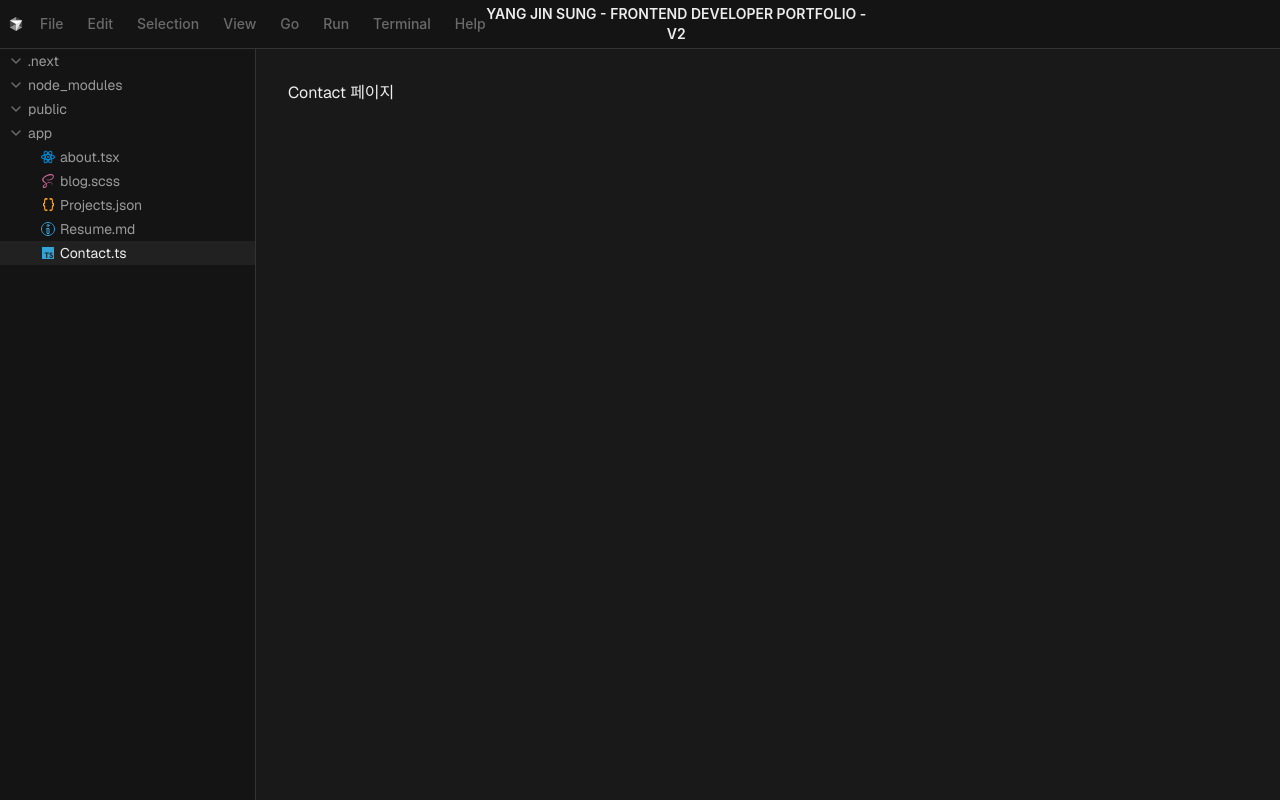
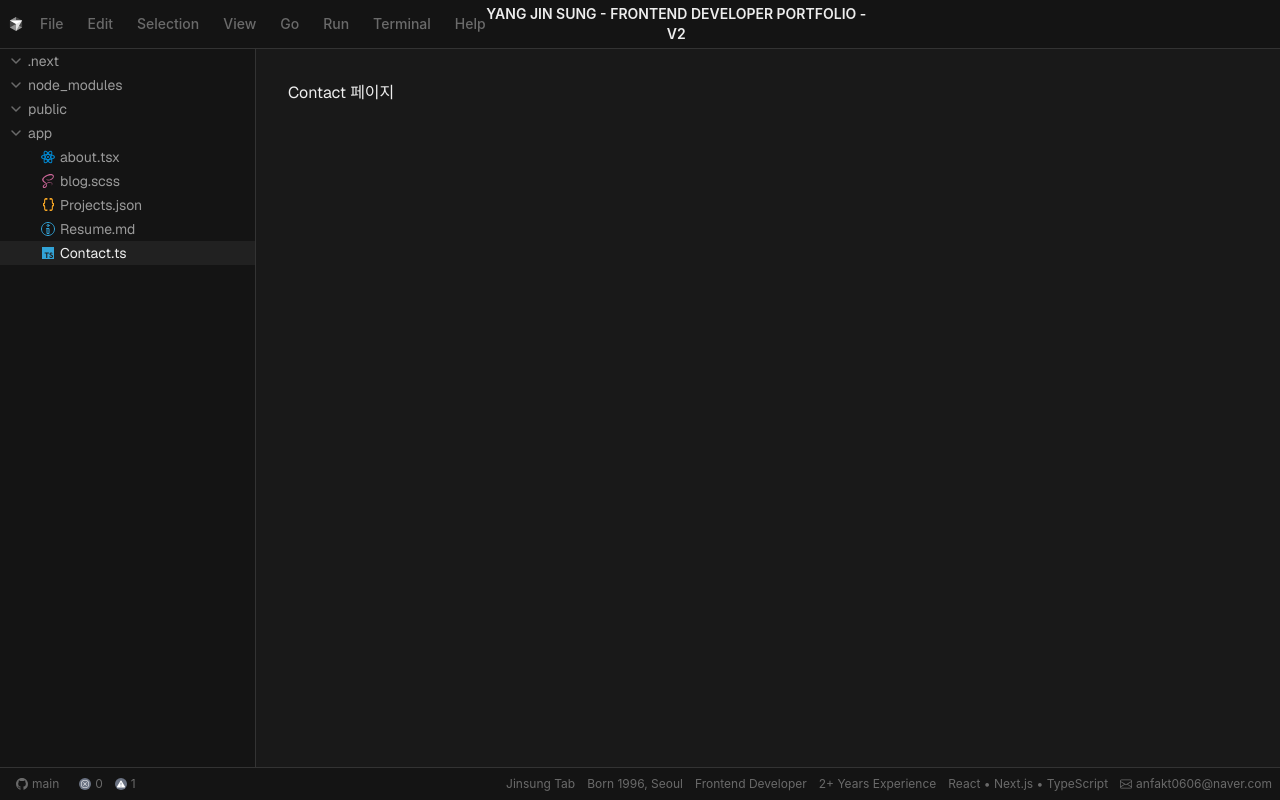
Before and after one commit to omokgosu/Portpolio_v2, a Next.js app: page /contact in a window 1280 px wide. Built offline with nearby package versions, Linux system fonts and the light colour scheme.

Commit message:
[ feat ] footer 퍼블리싱

```diff
--- a/src/app/layout.tsx
+++ b/src/app/layout.tsx
@@ -52,6 +52,7 @@ export const metadata: Metadata = {
 // components
 import Header from "@/components/Header";
 import SideNavigation from "@/components/SideNavigation";
+import Footer from "@/components/Footer";
 
 export default function RootLayout({
   children,
@@ -69,6 +70,7 @@ export default function RootLayout({
             <SideNavigation />
             <main className="flex-1 overflow-auto bg-main-bg">{children}</main>
           </div>
+          <Footer />
         </div>
       </body>
     </html>
--- /dev/null
+++ b/src/components/Footer.tsx
@@ -0,0 +1,70 @@
+export default function Footer() {
+  return (
+    <footer className="flex items-center justify-between py-1 px-2 bg-header-bg border-t border-border text-muted font-ui text-xs">
+      {/* Left Section */}
+      <div className="flex items-center gap-3">
+        {/* Git Branch */}
+        <a
+          href="https://github.com/omokgosu"
+          target="_blank"
+          rel="noopener noreferrer"
+          className="flex items-center gap-1 px-2 py-1 hover:bg-muted/30 rounded cursor-pointer"
+        >
+          <svg width="12" height="12" viewBox="0 0 16 16" fill="currentColor">
+            <path d="M8 0C3.58 0 0 3.58 0 8c0 3.54 2.29 6.53 5.47 7.59.4.07.55-.17.55-.38 0-.19-.01-.82-.01-1.49-2.01.37-2.53-.49-2.69-.94-.09-.23-.48-.94-.82-1.13-.28-.15-.68-.52-.01-.53.63-.01 1.08.58 1.23.82.72 1.21 1.87.87 2.33.66.07-.52.28-.87.51-1.07-1.78-.2-3.64-.89-3.64-3.95 0-.87.31-1.59.82-2.15-.08-.2-.36-1.02.08-2.12 0 0 .67-.21 2.2.82.64-.18 1.32-.27 2-.27.68 0 1.36.09 2 .27 1.53-1.04 2.2-.82 2.2-.82.44 1.1.16 1.92.08 2.12.51.56.82 1.27.82 2.15 0 3.07-1.87 3.75-3.65 3.95.29.25.54.73.54 1.48 0 1.07-.01 1.93-.01 2.2 0 .21.15.46.55.38A8.013 8.013 0 0016 8c0-4.42-3.58-8-8-8z" />
+          </svg>
+          <span>main</span>
+        </a>
+
+        {/* Error Icon */}
+        <div className="flex items-center gap-1">
+          <div className="w-3 h-3 rounded-full bg-gray-500 flex items-center justify-center">
+            <svg width="8" height="8" viewBox="0 0 16 16" fill="white">
+              <path d="M8 15A7 7 0 1 1 8 1a7 7 0 0 1 0 14zm0 1A8 8 0 1 0 8 0a8 8 0 0 0 0 16z" />
+              <path d="M5.354 4.646a.5.5 0 1 0-.708.708L7.293 8l-2.647 2.646a.5.5 0 0 0 .708.708L8 8.707l2.646 2.647a.5.5 0 0 0 .708-.708L8.707 8l2.647-2.646a.5.5 0 0 0-.708-.708L8 7.293 5.354 4.646z" />
+            </svg>
+          </div>
+          <span>0</span>
+        </div>
+
+        {/* Warning Icon */}
+        <div className="flex items-center gap-1">
+          <div className="w-3 h-3 rounded-full bg-gray-500 flex items-center justify-center">
+            <svg width="8" height="8" viewBox="0 0 16 16" fill="white">
+              <path d="M8.982 1.566a1.13 1.13 0 0 0-1.96 0L.165 13.233c-.457.778.091 1.767.98 1.767h13.713c.889 0 1.438-.99.98-1.767L8.982 1.566zM8 5c.535 0 .954.462.9.995l-.35 3.507a.552.552 0 0 1-1.1 0L7.1 5.995A.905.905 0 0 1 8 5zm.002 6a1 1 0 1 1 0 2 1 1 0 0 1 0-2z" />
+            </svg>
+          </div>
+          <span>1</span>
+        </div>
+      </div>
+
+      {/* Right Section */}
+      <div className="flex items-center gap-3">
+        {/* Name */}
+        <div className="flex items-center gap-1">
+          <span>Jinsung Tab</span>
+        </div>
+
+        {/* Birth Year & Location */}
+        <span>Born 1996, Seoul</span>
+
+        {/* Role */}
+        <span>Frontend Developer</span>
+
+        {/* Experience */}
+        <span>2+ Years Experience</span>
+
+        {/* Tech Stack */}
+        <span>React • Next.js • TypeScript</span>
+
+        {/* Email */}
+        <div className="flex items-center gap-1">
+          <svg width="12" height="12" viewBox="0 0 16 16" fill="currentColor">
+            <path d="M0 4a2 2 0 0 1 2-2h12a2 2 0 0 1 2 2v8a2 2 0 0 1-2 2H2a2 2 0 0 1-2-2V4Zm2-1a1 1 0 0 0-1 1v.217l7 4.2 7-4.2V4a1 1 0 0 0-1-1H2Zm13 2.383-4.708 2.825L15 11.105V5.383Zm-.034 6.876-5.64-3.471L8 9.583l-1.326-.795-5.64 3.47A1 1 0 0 0 2 13h12a1 1 0 0 0 .966-.741ZM1 11.105l4.708-2.897L1 5.383v5.722Z" />
+          </svg>
+          <span>anfakt0606@naver.com</span>
+        </div>
+      </div>
+    </footer>
+  );
+}
```
